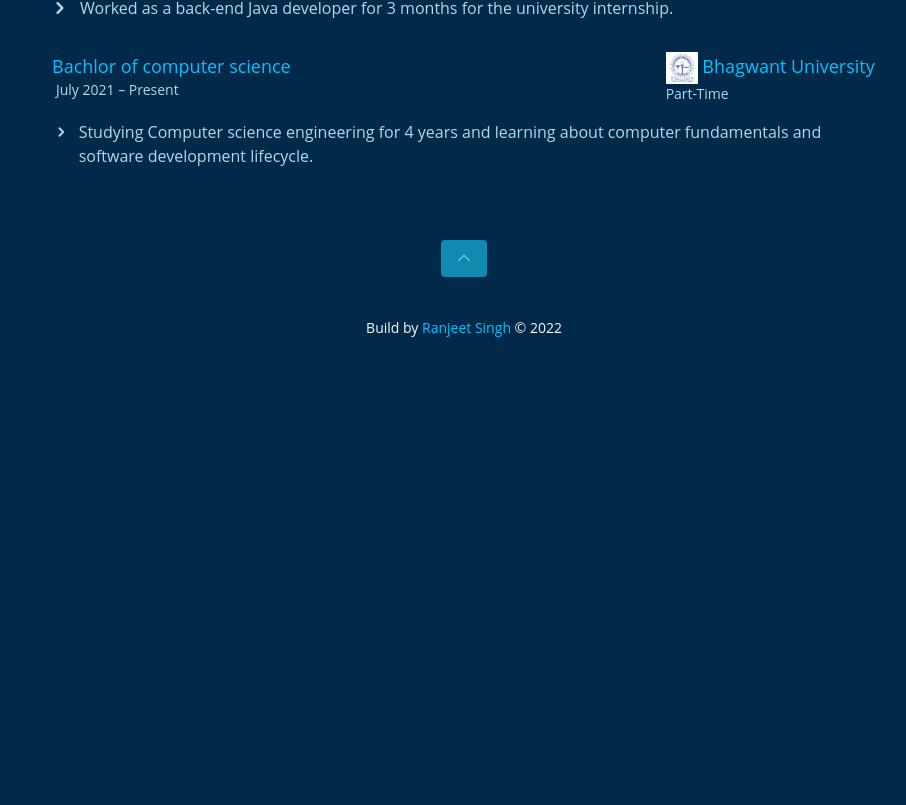
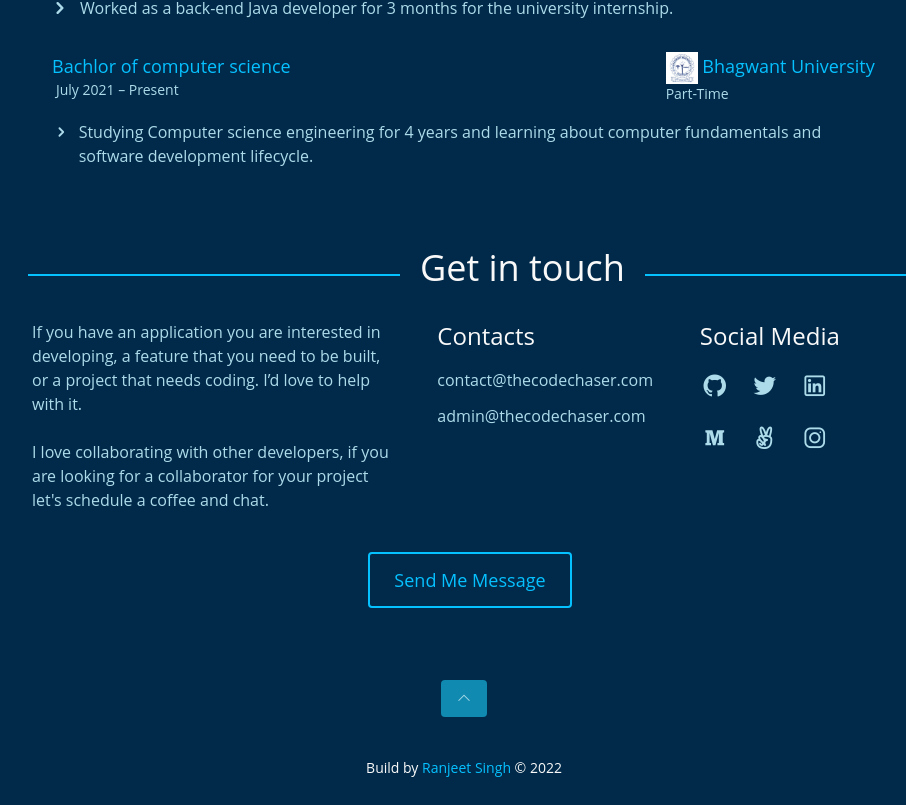
Before and after one commit to thecodechaser/portfolio-frontend, a React (Create React App) app: page /about in a window 1280 px wide. Shown: the part 1972-2777 px from the top of the page, without its empty margins (176-1082 px from the left). Before the commit the page ends 2342 px from the top, so only its background shows below. Built offline with nearby package versions, Linux system fonts and the light colour scheme.

Commit message:
Fix issues for contact

```diff
--- a/src/App.css
+++ b/src/App.css
@@ -16,6 +16,10 @@
 
 @media screen and (min-width: 768px) {
   .inner-body {
+    padding-left: 80px;
+  }
+
+  .contact-info {
     padding-left: 80px;
   }
 
@@ -60,4 +64,8 @@
   .inner-body {
     padding-left: 200px;
   }
+
+  .contact-info {
+    padding-left: 200px;
+  }
 }
--- a/src/components/About/Experience.js
+++ b/src/components/About/Experience.js
@@ -15,7 +15,7 @@ const Experience = () => (
           Technical Support Engineer
           <span className="block text-sm ml-1 text-skyColor">January 2022 – Present</span>
         </h3>
-        <p>
+        <p className="md:mr-3">
           <img src={microverseLogo} alt="microverse-logo" className="inline w-8" />
           {' '}
           Microverse
--- a/src/components/Contact/ContactInfo.js
+++ b/src/components/Contact/ContactInfo.js
@@ -1,13 +1,13 @@
 import React from 'react';
+import { Link } from 'react-router-dom';
 
 const ContactInfo = () => (
-  <div className="flex flex-col mt-20 md:ml-1">
+  <div className="flex flex-col mt-20 md:ml-1 contact-info">
     <div className="flex w-full ml-5 md:ml-0">
       <div className="border-b-2 mb-3 w-32 mr-3 about-hr md:mr-5 border-secondaryColor" />
       <h3 className="text-2xl md:text-4xl">Get in touch</h3>
       <div className="border-b-2 mb-3 w-32 ml-3 about-hr md:ml-5 border-secondaryColor" />
     </div>
-
     <div className="ml-6 md:flex mt-8 md:gap-12 md:ml-1">
       <p className="md:w-1/3 text-base text-skyColor">
         {' '}
@@ -37,6 +37,19 @@ const ContactInfo = () => (
         </div>
       </div>
     </div>
+
+    <div className="flex flex-col items-center md:mr-48">
+        <Link to="/contact">
+          {' '}
+          <button
+            type="button"
+            className="border-2 border-secondaryColor ml-4 md:ml-0 mt-10 rounded px-6 py-3
+      text-lg text-secondaryColor"
+          >
+            Send Me Message
+          </button>
+        </Link>
+      </div>
   </div>
 );
 
--- a/src/components/Footer.js
+++ b/src/components/Footer.js
@@ -1,4 +1,5 @@
 import React from 'react';
+import ContactInfo from './Contact/ContactInfo';
 
 const goToTop = () => {
   window.scrollTo({
@@ -8,6 +9,9 @@ const goToTop = () => {
 };
 
 const Footer = () => (
+
+  <>
+  <ContactInfo />
   <footer className="flex flex-col items-center my-8">
     <button
       type="button"
@@ -24,6 +28,7 @@ const Footer = () => (
       © 2022
     </p>
   </footer>
+  </>
 );
 
 export default Footer;
--- a/src/components/Portfolio/Project.js
+++ b/src/components/Portfolio/Project.js
@@ -8,7 +8,7 @@ const Project = () => {
       <img
         src="https://media.hswstatic.com/eyJidWNrZXQiOiJjb250ZW50Lmhzd3N0YXRpYy5jb20iLCJrZXkiOiJnaWZcL2JlY29taW5nLWRvY3Rvci5qcGciLCJlZGl0cyI6eyJyZXNpemUiOnsid2lkdGgiOjgyOH19fQ=="
         alt="project preview"
-        className={`w-11/12 ml-2 ${even ? 'md:order-1' : 'md:order-0'} md:w-2/4 md:ml-0`}
+        className={`w-11/12 ml-2 ${even ? 'md:order-1' : 'md:order-0'} md:w-2/4 md:ml-0 md:h-96`}
       />
       <div>
         <h3 className={`text-skyColor ${even ? 'md:text-left' : 'md:text-right'} mb-4 text-2xl ml-2 md:ml-0`}>Project name</h3>
@@ -19,13 +19,13 @@ const Project = () => {
           when an unknown printer took a galley of type and scrambled it to make a type
           specimen book.
         </p>
-        <div className={`flex ${even ? 'md:justify-start' : 'md:justify-end'} gap-2 text-skyColor mt-4 ml-2 md:ml-0`}>
+        <div className={`flex ${even ? 'md:justify-start' : 'md:justify-end'} gap-2 text-skyColor mt-5 ml-2 md:ml-0`}>
           <p className="border border-lightBlueColor py-1 px-2 rounded text-skyColor">HTML</p>
           <p className="border border-lightBlueColor py-1 px-2 rounded text-skyColor">CSS</p>
           <p className="border border-lightBlueColor py-1 px-2 rounded text-skyColor">JavaScript</p>
           <p className="border border-lightBlueColor py-1 px-2 rounded text-skyColor">Ruby</p>
         </div>
-        <div className={`flex ${even ? 'md:justify-start' : 'md:justify-end'} gap-5 text-skyColor mt-4 ml-2 md:ml-0`}>
+        <div className={`flex ${even ? 'md:justify-start' : 'md:justify-end'} gap-5 text-skyColor mt-5 ml-2 md:ml-0`}>
           <button type="button" className="bg-lightBlueColor rounded px-5 py-2 text-md text-skyColor font-medium">
             See Live
             <img src={serverLogo} className="w-5 inline ml-2 mb-1" alt="server-icon" />
--- a/src/pages/Contact.js
+++ b/src/pages/Contact.js
@@ -1,13 +1,19 @@
-import ContactInfo from '../components/Contact/ContactInfo';
+import { useEffect } from 'react';
 import ContactForm from '../components/Contact/ContactForm';
 
-const Contact = () => (
+const Contact = () => {
+  useEffect(() => {
+    window.scrollTo({
+      top: 0,
+    });
+  }, []);
 
+  return (
   <div className="mt-32">
-    {/* contact-info */}
-    <ContactInfo />
+    {/* contact-form */}
     <ContactForm />
   </div>
-);
+)
+  };
 
 export default Contact;
--- a/src/pages/Home.js
+++ b/src/pages/Home.js
@@ -1,5 +1,4 @@
 import { Link } from 'react-router-dom';
-import ContactInfo from '../components/Contact/ContactInfo';
 import Project from '../components/Portfolio/Project';
 import AboutMe from '../components/About/AboutMe';
 import HeroSection from '../components/Home/HeroSection';
@@ -30,23 +29,6 @@ const Home = () => (
       </div>
       <Project />
     </div>
-
-    {/* contact-section */}
-    <div>
-      <ContactInfo />
-      <div className="flex flex-col items-center md:mr-48">
-        <Link to="/contact">
-          {' '}
-          <button
-            type="button"
-            className="border-2 border-secondaryColor ml-4 md:ml-0 mt-10 rounded px-6 py-3
-      text-lg text-secondaryColor"
-          >
-            Send Me Message
-          </button>
-        </Link>
-      </div>
-    </div>
   </>
 );
 
```
